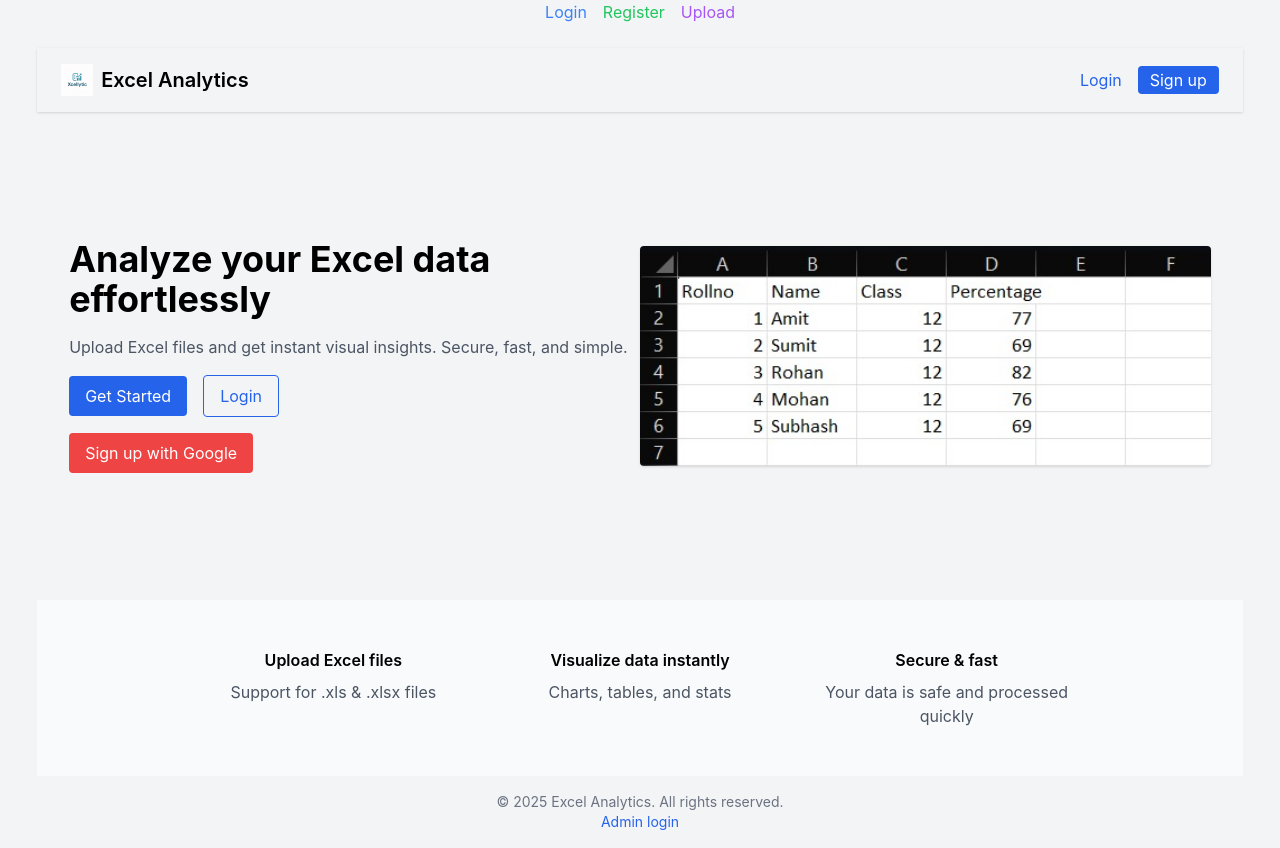
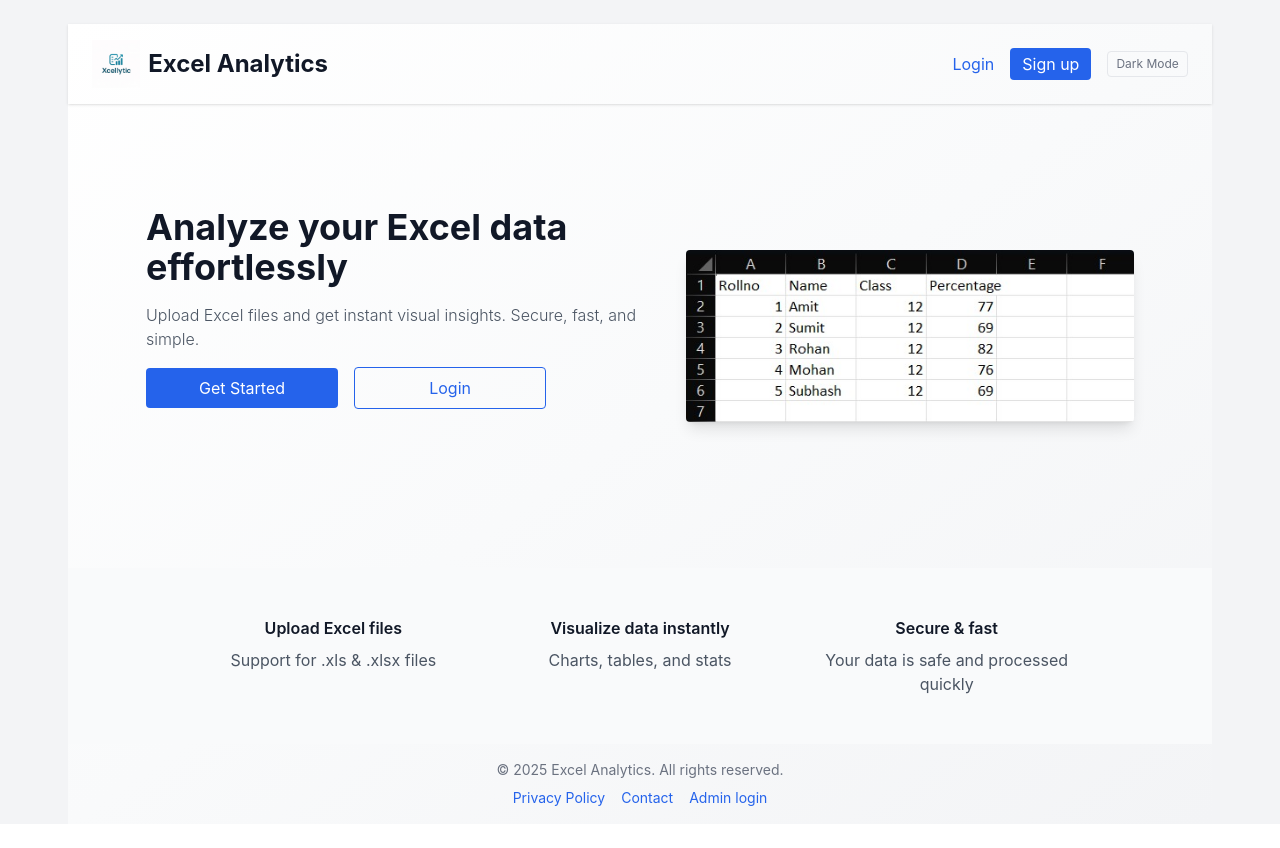
Before and after one commit to SageCookie/Excel_Analytic_Platform, a React (Create React App) app in the folder frontend/: page / in a window 1280 px wide. After the commit the page ends 824 px from the top, so only its background shows below. Built offline with nearby package versions, Linux system fonts and the light colour scheme.

Commit message:
Finalised Landing page

```diff
--- a/frontend/package.json
+++ b/frontend/package.json
@@ -3,6 +3,7 @@
   "version": "0.1.0",
   "private": true,
   "dependencies": {
+    "@react-oauth/google": "^0.12.2",
     "@testing-library/dom": "^10.4.0",
     "@testing-library/jest-dom": "^6.6.3",
     "@testing-library/react": "^16.3.0",
--- a/frontend/src/App.js
+++ b/frontend/src/App.js
@@ -11,7 +11,7 @@ function App() {
       <div className="flex justify-center items-center min-h-screen bg-gray-100">
         <div>
           <nav className="flex justify-center space-x-4 mb-6">
-            <Link to="/login" className="text-blue-500 hover:underline">
+            {/* <Link to="/login" className="text-blue-500 hover:underline">
               Login
             </Link>
             <Link to="/register" className="text-green-500 hover:underline">
@@ -19,7 +19,7 @@ function App() {
             </Link>
             <Link to="/upload" className="text-purple-500 hover:underline">
               Upload
-            </Link>
+            </Link> */}
           </nav>
           <Routes>
             <Route path="/login" element={<Login />} />
--- a/frontend/src/index.js
+++ b/frontend/src/index.js
@@ -2,13 +2,14 @@ import React from 'react';
 import ReactDOM from 'react-dom/client';
 import './index.css';
 import App from './App';
+import { GoogleOAuthProvider } from '@react-oauth/google';
 import reportWebVitals from './reportWebVitals';
 
 const root = ReactDOM.createRoot(document.getElementById('root'));
 root.render(
-  <React.StrictMode>
+  <GoogleOAuthProvider clientId="1063717237880-sp354llroovpd6g49e4e4h1e6uh4bs4i.apps.googleusercontent.com">
     <App />
-  </React.StrictMode>
+  </GoogleOAuthProvider>
 );
 
 // If you want to start measuring performance in your app, pass a function
--- a/frontend/src/pages/LandingPage.js
+++ b/frontend/src/pages/LandingPage.js
@@ -1,61 +1,112 @@
-import React from 'react';
-import { Link } from 'react-router-dom';
+import React, { useState } from 'react';
+import { GoogleOAuthProvider, GoogleLogin } from '@react-oauth/google';
+import Login from './Login';
+import Register from './Register';
 
 function LandingPage() {
+  const [showLogin, setShowLogin] = useState(false);
+  const [showRegister, setShowRegister] = useState(false);
+  const [darkMode, setDarkMode] = useState(false);
+
+  const toggleDarkMode = () => {
+    if (darkMode) {
+      document.documentElement.classList.remove('dark');
+    } else {
+      document.documentElement.classList.add('dark');
+    }
+    setDarkMode(!darkMode);
+  };
+
   return (
-    <div className="flex flex-col min-h-screen">
+    <GoogleOAuthProvider clientId="1063717237880-sp354llroovpd6g49e4e4h1e6uh4bs4i.apps.googleusercontent.com">
+      <div className={`${darkMode ? 'dark' : ''}`}>
+        <div className="flex flex-col min-h-screen relative bg-gradient-to-br from-white via-gray-50 to-gray-100 dark:from-gray-900 dark:via-gray-800 dark:to-gray-900 text-gray-900 dark:text-gray-100">
+
           {/* Navbar */}
-      <nav className="flex justify-between items-center px-6 py-4 shadow">
+          <nav className="flex justify-between items-center px-6 py-4 shadow dark:bg-gray-800">
             <div className="flex items-center space-x-2">
-          <img src="/logo.png" alt="Logo" className="h-8" />
-          <span className="text-xl font-semibold">Excel Analytics</span>
+              <img src="/logo.png" alt="Logo" className="h-12" />
+              <span className="text-2xl font-bold">Excel Analytics</span>
             </div>
-        <div className="space-x-4">
-          <Link to="/login" className="text-blue-600">Login</Link>
-          <Link to="/register" className="bg-blue-600 text-white px-3 py-1 rounded">Sign up</Link>
+            <div className="flex items-center space-x-4">
+              <button onClick={() => setShowLogin(true)} className="text-blue-600 dark:text-blue-400 hover:underline transition">Login</button>
+              <button onClick={() => setShowRegister(true)} className="bg-blue-600 dark:bg-blue-500 text-white px-3 py-1 rounded hover:bg-blue-700 dark:hover:bg-blue-600 transition">Sign up</button>
+              <button onClick={toggleDarkMode} className="text-xs text-gray-500 dark:text-gray-300 border px-2 py-1 rounded hover:bg-gray-100 dark:hover:bg-gray-700 transition">
+                {darkMode ? 'Light Mode' : 'Dark Mode'}
+              </button>
             </div>
           </nav>
 
           {/* Hero */}
-      <header className="flex flex-col md:flex-row items-center justify-center flex-1 p-8 text-center md:text-left">
+          <header className="flex flex-col md:flex-row items-center justify-center flex-1 p-8 text-center md:text-left relative overflow-hidden">
+            {/* Optional background shape */}
+            <div className="absolute -z-10 w-[400px] h-[400px] bg-blue-100 dark:bg-blue-900 rounded-full top-10 -left-40 blur-3xl opacity-50"></div>
             <div className="space-y-4 md:w-1/2">
               <h1 className="text-4xl font-bold">Analyze your Excel data effortlessly</h1>
-          <p className="text-gray-600">Upload Excel files and get instant visual insights. Secure, fast, and simple.</p>
-          <div className="flex flex-col md:flex-row items-center space-y-2 md:space-y-0 md:space-x-4">
-            <Link to="/register" className="bg-blue-600 text-white px-4 py-2 rounded">Get Started</Link>
-            <Link to="/login" className="border border-blue-600 text-blue-600 px-4 py-2 rounded">Login</Link>
+              <p className="text-gray-600 dark:text-gray-300 font-light">Upload Excel files and get instant visual insights. Secure, fast, and simple.</p>
+              <div className="flex flex-col md:flex-row items-center space-y-2 md:space-y-0 md:space-x-4 w-full md:w-auto">
+                <button onClick={() => setShowRegister(true)} className="bg-blue-600 dark:bg-blue-500 text-white px-6 py-2 rounded w-48 transform hover:scale-105 transition">Get Started</button>
+                <button onClick={() => setShowLogin(true)} className="border border-blue-600 dark:border-blue-400 text-blue-600 dark:text-blue-400 px-6 py-2 rounded w-48 hover:bg-blue-50 dark:hover:bg-gray-700 transition">Login</button>
               </div>
-          <button className="bg-red-500 text-white px-4 py-2 rounded">Sign up with Google</button>
+              <div className="flex justify-center md:justify-start">
+                <GoogleLogin
+                  width="192"
+                  onSuccess={credentialResponse => console.log('Google login success:', credentialResponse)}
+                  onError={() => console.log('Google login failed')}
+                />
               </div>
-        <img src="/screenshot.png" alt="App screenshot" className="mt-8 md:mt-0 md:w-1/2 rounded shadow" />
+            </div>
+            <img src="/screenshot.png" alt="App screenshot" className="mt-8 md:mt-0 md:w-1/2 rounded shadow-lg max-w-md" />
           </header>
 
           {/* Features */}
-      <section className="py-12 bg-gray-50">
+          <section className="py-12 bg-gray-50 dark:bg-gray-800">
             <div className="max-w-4xl mx-auto grid grid-cols-1 md:grid-cols-3 gap-6 text-center">
               <div>
                 <h3 className="font-semibold mb-2">Upload Excel files</h3>
-            <p className="text-gray-600">Support for .xls & .xlsx files</p>
+                <p className="text-gray-600 dark:text-gray-400">Support for .xls & .xlsx files</p>
               </div>
               <div>
                 <h3 className="font-semibold mb-2">Visualize data instantly</h3>
-            <p className="text-gray-600">Charts, tables, and stats</p>
+                <p className="text-gray-600 dark:text-gray-400">Charts, tables, and stats</p>
               </div>
               <div>
                 <h3 className="font-semibold mb-2">Secure & fast</h3>
-            <p className="text-gray-600">Your data is safe and processed quickly</p>
+                <p className="text-gray-600 dark:text-gray-400">Your data is safe and processed quickly</p>
               </div>
             </div>
           </section>
 
           {/* Footer */}
-      <footer className="text-center text-gray-500 py-4 text-sm">
-        © 2025 Excel Analytics. All rights reserved.
-        <div>
-          <Link to="/admin-login" className="text-blue-600">Admin login</Link>
+          <footer className="text-center text-gray-500 dark:text-gray-400 py-4 text-sm space-y-2">
+            <div>© 2025 Excel Analytics. All rights reserved.</div>
+            <div className="flex justify-center space-x-4">
+              <button className="text-blue-600 dark:text-blue-400 hover:underline bg-transparent border-none p-0 cursor-pointer">Privacy Policy</button>
+              <button className="text-blue-600 dark:text-blue-400 hover:underline bg-transparent border-none p-0 cursor-pointer">Contact</button>
+              <a href="/admin-login" className="text-blue-600 dark:text-blue-400 hover:underline">Admin login</a>
             </div>
           </footer>
+
+          {/* Modal popups */}
+          {showLogin && (
+            <div className="fixed inset-0 bg-black bg-opacity-50 flex items-center justify-center z-50">
+              <div className="bg-white dark:bg-gray-900 text-gray-900 dark:text-gray-100 p-6 rounded shadow max-w-md w-full relative">
+                <button onClick={() => setShowLogin(false)} className="absolute top-2 right-2 text-gray-500 dark:text-gray-300">&times;</button>
+                <Login />
               </div>
+            </div>
+          )}
+          {showRegister && (
+            <div className="fixed inset-0 bg-black bg-opacity-50 flex items-center justify-center z-50">
+              <div className="bg-white dark:bg-gray-900 text-gray-900 dark:text-gray-100 p-6 rounded shadow max-w-md w-full relative">
+                <button onClick={() => setShowRegister(false)} className="absolute top-2 right-2 text-gray-500 dark:text-gray-300">&times;</button>
+                <Register />
+              </div>
+            </div>
+          )}
+        </div>
+      </div>
+    </GoogleOAuthProvider>
   );
 }
 
--- a/frontend/src/pages/Login.js
+++ b/frontend/src/pages/Login.js
@@ -20,7 +20,7 @@ function Login() {
 
   return (
     <div className="max-w-md mx-auto mt-10 p-4 bg-white rounded shadow">
-      <h2 className="text-xl font-bold mb-4">Login</h2>
+      <h2 className="text-gray-900 dark:text-gray-100 text-xl font-semibold mb-4">Login</h2>
       <form onSubmit={handleSubmit} className="space-y-3">
         <input
           type="email"
--- a/frontend/src/pages/Register.js
+++ b/frontend/src/pages/Register.js
@@ -20,7 +20,7 @@ function Register() {
 
   return (
     <div className="max-w-md mx-auto mt-10 p-4 bg-white rounded shadow">
-      <h2 className="text-xl font-bold mb-4">Register</h2>
+      <h2 className="text-gray-900 dark:text-gray-100 text-xl font-semibold mb-4">Register</h2>
       <form onSubmit={handleSubmit} className="space-y-3">
         <input
           type="text"
--- a/frontend/tailwind.config.js
+++ b/frontend/tailwind.config.js
@@ -1,5 +1,6 @@
 /** @type {import('tailwindcss').Config} */
 module.exports = {
+  darkMode: 'class',
   content: ["./src/**/*.{js,jsx,ts,tsx}"],
   theme: {
     extend: {},
```
Also changed, not shown: 1 other file (tests, documents, lock files or other folders). Lines whose indentation alone changed are shown as unchanged.
